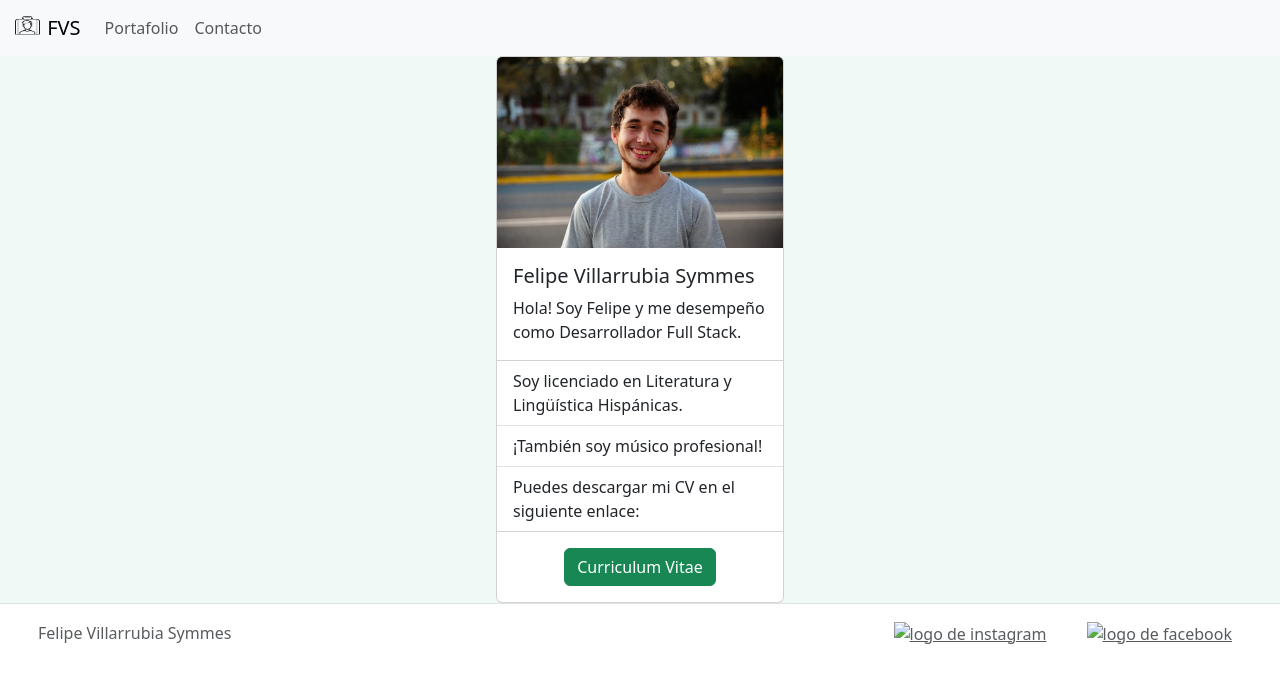
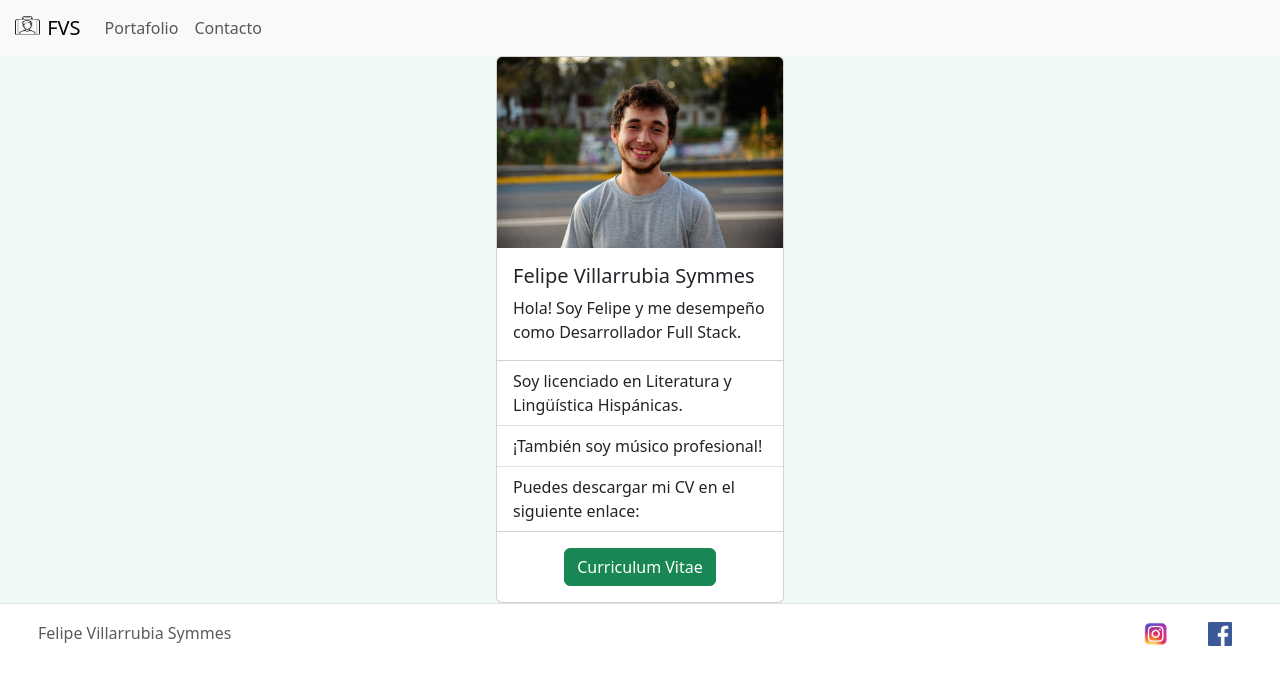
Before and after one commit to fVillaSymmes/miPortafolio, a plain HTML site: page index.html in a window 1280 px wide. Drawn offline with nearby package versions, Linux system fonts and the light colour scheme.

Commit message:
Corregida ruta íconos IG y FB en footer index

```diff
--- a/index.html
+++ b/index.html
@@ -60,8 +60,8 @@
         </div>
 
         <ul class="nav col-md-4 justify-content-end list-unstyled d-flex">
-            <li class="ms-3"><a class="text-muted" href="#"><img src="../ejComprobacionPortafolio/assets/img/ig_logo.png" alt="logo de instagram" height="24" width="24"><svg class="bi" width="24" height="24"><use xlink:href="#instagram"></use></svg></a></li>
-            <li class="ms-3"><a class="text-muted" href="#"><img src="../ejComprobacionPortafolio/assets/img/fb_logo.png" alt="logo de facebook" height="24" width="24"><svg class="bi" width="24" height="24"></svg><svg class="bi" width="24" height="24"><use xlink:href="#facebook"></use></svg></a></li>
+            <li class="ms-3"><a class="text-muted" href="#"><img src="./assets/img/ig_logo.png" alt="logo de instagram" height="24" width="24"><svg class="bi" width="24" height="24"><use xlink:href="#instagram"></use></svg></a></li>
+            <li class="ms-3"><a class="text-muted" href="#"><img src="./assets/img/fb_logo.png" alt="logo de facebook" height="24" width="24"><svg class="bi" width="24" height="24"></svg><svg class="bi" width="24" height="24"><use xlink:href="#facebook"></use></svg></a></li>
         </ul>
     </footer>
 <script src="./assets/JS/index.js"></script>
```
